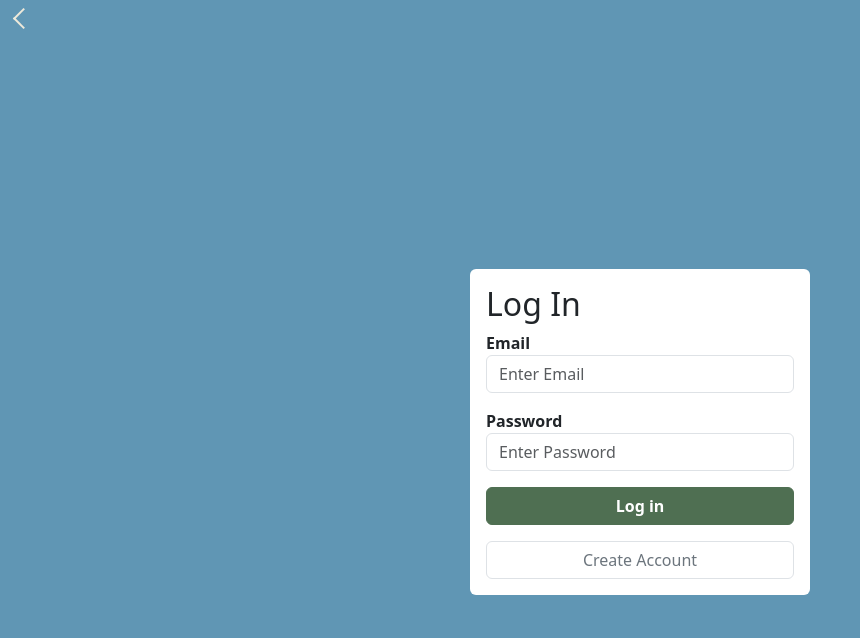
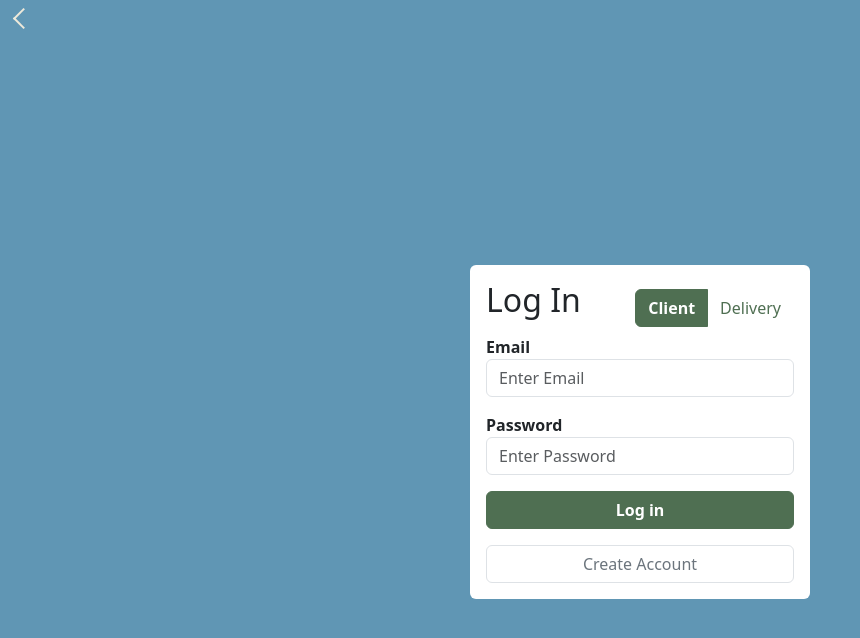
Before and after one commit to AntWalach/On-demand-Delivery-Platform, a React (Create React App) app in the folder frontend/: page /login in a window 1280 px wide. Shown: the top 638 px of the page, without its empty margins (0-860 px from the left). Built offline with nearby package versions, Linux system fonts and the light colour scheme.

Commit message:
Login delivery

```diff
--- a/frontend/src/App.jsx
+++ b/frontend/src/App.jsx
@@ -4,6 +4,7 @@ import Signup from "./pages/Signup";
 import Home from "./pages/Home";
 import StartPage from "./pages/StartPage";
 import Login from "./pages/Login";
+import Delivery from "./pages/Delivery";
 
 function App() {
   return (
@@ -14,6 +15,7 @@ function App() {
           <Route path="/signup" element={<Signup />}></Route>
           <Route path="/home" element={<Home />}></Route>
           <Route path="/" element={<StartPage />}></Route>
+          <Route path="/delivery" element={<Delivery/>}></Route>
         </Routes>
       </BrowserRouter>
     </div>
--- a/frontend/src/assets/css/customLogin.css
+++ b/frontend/src/assets/css/customLogin.css
@@ -10,24 +10,43 @@
     transform: rotate(-135deg);
 }
 
-.custom-button-log-in{
+.custom-button-log-in {
     background-color: #4F6F52 !important;
     border-color: #4F6F52 !important;
     color: white !important;
-  }
+}
 
-.custom-button-log-in:hover{
+.custom-button-log-in:hover {
     background-color: #739072 !important;
     border-color: #739072 !important;
     color: white !important;
 }
 
-.custom-button-log-in:active{
+.custom-button-log-in:active {
     background-color: #739072 !important;
     border-color: #739072 !important;
     color: white !important;
 }
 
-.custom-card-login-signup{
+.custom-card-login-signup {
     min-width: 340px;
 }
+
+.custom-radio-outline:hover {
+    background-color: #739072 !important;
+    border-color: #739072 !important;
+    color: white !important;
+}
+
+.custom-radio-outline,
+.custom-radio-outline:not(:disabled):not(.disabled):active {
+    color: #4F6F52 !important;
+    border-color: white!important;
+}
+
+.custom-button-radio:checked+.custom-radio-outline {
+    color: white !important;
+    background-color: #4F6F52 !important;
+    border-color: #4F6F52 !important;
+    font-weight: 600;
+}
--- /dev/null
+++ b/frontend/src/pages/Delivery.jsx
@@ -0,0 +1,9 @@
+import React from 'react'
+
+function Delivery() {
+  return (
+    <div>Delivery</div>
+  )
+}
+
+export default Delivery
--- a/frontend/src/pages/Login.jsx
+++ b/frontend/src/pages/Login.jsx
@@ -1,40 +1,44 @@
 import React, { useState } from "react";
 import { Link, useNavigate } from "react-router-dom";
 import Validation from "../utils/loginValidation";
-import axios from "axios"
-import '../assets/css/customLogin.css';
-
+import axios from "axios";
+import "../assets/css/customLogin.css";
 
 function Login() {
   const [values, setValues] = useState({
     email: "",
     password: "",
+    userType: "user",
   });
 
-  const navigate = useNavigate()
+  const navigate = useNavigate();
 
   const [errors, setErrors] = useState({});
 
   const handleInput = (event) => {
     setValues((prev) => ({
       ...prev,
-      [event.target.name]: [event.target.value],
+      [event.target.name]: event.target.value,
     }));
   };
 
   const handleSubmit = (event) => {
     event.preventDefault();
     setErrors(Validation(values));
-    if(errors.email === "" && errors.password === "") {
-        axios.post("http://localhost:8081/login", values)
-        .then(res => {
-            if(res.data === "Success"){
-                navigate("/home")
+    if (errors.email === "" && errors.password === "") {
+      axios
+        .post("http://localhost:8081/login", values)
+        .then((res) => {
+          if (res.data === "Success client") {
+            navigate("/home");
+          } else if (res.data === "Success delivery") {
+            navigate("/delivery");
           } else {
-                alert("No record existed.")
+            //console.log(res.data)
+            alert("No record existed.");
           }
         })
-        .catch(err => console.log(err))
+        .catch((err) => console.log(err));
     }
   };
 
@@ -45,11 +49,50 @@ function Login() {
           <div class="arrow arrow-left"></div>
         </Link>
       </div>
+
       <div className="d-flex justify-content-center align-items-center vh-100">
         <div className="bg-white p-3 rounded w-25 custom-card-login-signup">
-          <h2>Log In</h2>
+          <div className="d-flex justify-content-between align-items-center vh-20">
+            <h2 className="mb-3">Log In</h2>
+            <div
+              className="btn-group"
+              role="group"
+              aria-label="Basic radio toggle button group"
+            >
+              <input
+                type="radio"
+                className="btn-check custom-button-radio"
+                name="userType"
+                id="btnradio1"
+                defaultChecked
+                onChange={() => {
+                  handleInput({
+                    target: { name: "userType", value: "user" },
+                  });
+                }}
+              />
+              <label className="btn custom-radio-outline" htmlFor="btnradio1">
+                Client
+              </label>
+
+              <input
+                type="radio"
+                className="btn-check custom-button-radio"
+                name="userType"
+                id="btnradio2"
+                autoComplete="off"
+                onChange={() => {
+                  handleInput({
+                    target: { name: "userType", value: "delivery" },
+                  });
+                }}
+              />
+              <label className="btn custom-radio-outline" htmlFor="btnradio2">
+                Delivery
+              </label>
+            </div>
+          </div>
           <form action="" onSubmit={handleSubmit}>
-
             <div className="mb-3">
               <label htmlFor="email">
                 <strong>Email</strong>
@@ -67,7 +110,9 @@ function Login() {
             </div>
 
             <div className="mb-3">
-              <label htmlFor="password"><strong>Password</strong></label>
+              <label htmlFor="password">
+                <strong>Password</strong>
+              </label>
               <input
                 type="password"
                 placeholder="Enter Password"
@@ -80,7 +125,10 @@ function Login() {
               )}
             </div>
 
-            <button type="submit" className="btn btn-success w-100 custom-button-log-in mb-3">
+            <button
+              type="submit"
+              className="btn btn-success w-100 custom-button-log-in mb-3"
+            >
               <strong>Log in</strong>
             </button>
             <Link
```
Also changed, not shown: 1 other file (tests, documents, lock files or other folders). Lines whose indentation alone changed are shown as unchanged.
